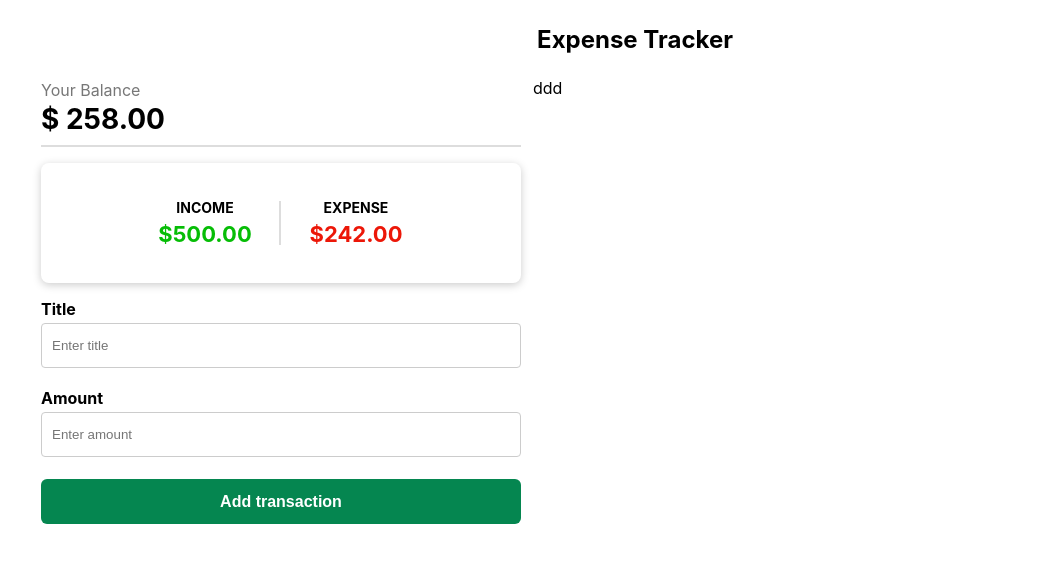
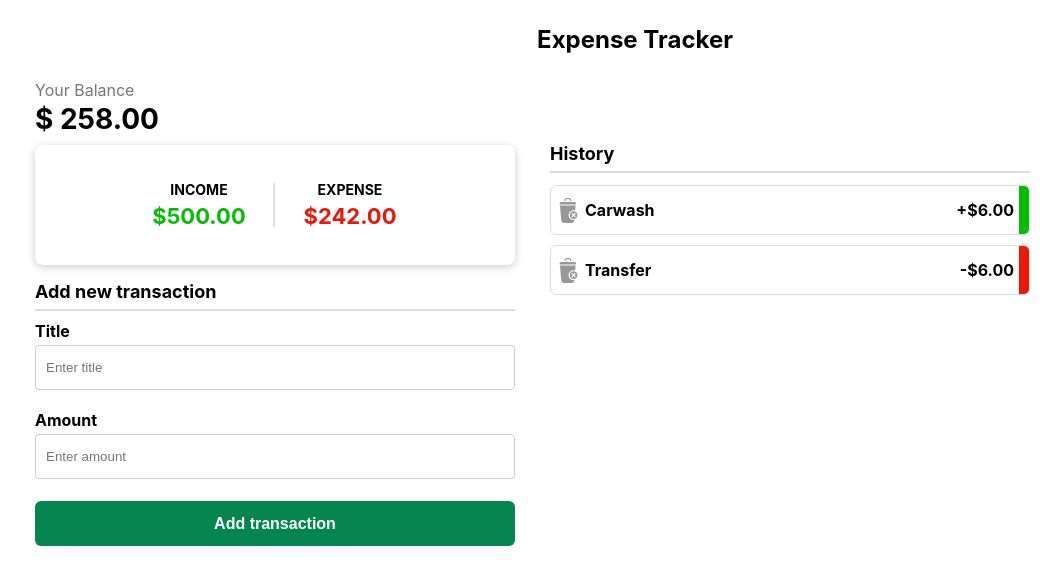
Before and after one commit to masoudtabatabaei/expense-tracker, a React (Create React App) app: page / in a window 1280 px wide. Shown: the top 584 px of the page, without its empty margins (5-1066 px from the left). Built offline with nearby package versions, Linux system fonts and the light colour scheme.

Commit message:
implement TransactionList component

```diff
--- a/src/App.js
+++ b/src/App.js
@@ -1,33 +1,43 @@
-import Header from './components/Header';
-import Balance from './components/Balance';
-import IncomeExpenses from './components/IncomeExpenses';
+import Header from "./components/Header";
+import Balance from "./components/Balance";
+import IncomeExpenses from "./components/IncomeExpenses";
+import TransactionList from "./components/TransactionList";
 
-import './App.scss';
-
+import "./App.scss";
 
 function App() {
   return (
     <>
-      <Header/>
-      <div className='container'>
-        <div className='d-flex expense-container'>
-          <div className='expense__form'>
-            <Balance/>
-            <IncomeExpenses/>
-            <form>
+      <Header />
+      <div className="container">
+        <Balance />
+        <div className="d-flex expense-container">
+          <div className="expense__entry">
+            <IncomeExpenses />
+            <div className="header-title">Add new transaction</div>
+            <form method="POST">
               <label>
-                <div className='input-label'>Title</div>
-                <input className='input' type='text' placeholder='Enter title'/>
+                <div className="input-label">Title</div>
+                <input
+                  className="input"
+                  type="text"
+                  placeholder="Enter title"
+                />
               </label>
               <label>
-                <div className='input-label'>Amount</div>
-                <input className='input' type='text' placeholder='Enter amount'/>
+                <div className="input-label">Amount</div>
+                <input
+                  className="input"
+                  type="text"
+                  placeholder="Enter amount"
+                />
               </label>
-              <button className='fullwidth bold'>Add transaction</button>
+              <button className="fullwidth bold">Add transaction</button>
             </form>
           </div>
-          <div className='expense__history'>
-            ddd
+          <div className="expense__history">
+            <div className="header-title">History</div>
+            <TransactionList />
           </div>
         </div>
       </div>
--- a/src/App.scss
+++ b/src/App.scss
@@ -31,20 +31,28 @@
   font-weight: bold;
 }
 
+.header-title {
+  padding-bottom: 8px;
+  border-bottom: 2px solid #dddddd;
+  font-size: 18px;
+  margin-bottom: 12px;
+  font-weight: bold;
+}
+
 .expense-container {
   & > div {
-    flex: 1;
-    margin: 0 6px;
+    &:first-child {
+      flex: 0 0 40%;
+      margin-right: 35px;
+    }
 
-    &:first-child {
+    &:last-child {
       flex: 0 0 40%;
     }
   }
 
-  .expense__form {
+  .expense__entry {
     form {
-    //   max-width: 420px;
-
       label {
         margin-bottom: 22px;
         display: block;
@@ -65,12 +73,9 @@
   }
 }
 
-
 .balance {
   font-size: 20px;
   padding-bottom: 8px;
-    margin-bottom: 16px;
-    border-bottom: 2px solid #dddddd;
   line-height: 1.3;
 
   & > {
@@ -93,7 +98,8 @@
   margin-bottom: 18px;
   border-radius: 8px;
 
-    .income , .expense {
+  .income,
+  .expense {
     font-size: 20px;
 
     & > div:first-child {
@@ -122,3 +128,45 @@
     }
   }
 }
+
+.inc-exp-items-container {
+  & > div {
+    height: 50px;
+    padding: 0 15px 0 5px;
+    border: 1px solid #dddddd;
+    border-radius: 6px;
+    overflow: hidden;
+    position: relative;
+    justify-content: space-between;
+    align-items: center;
+    margin-bottom: 10px;
+
+    &:after {
+      content: "";
+      position: absolute;
+      top: 0;
+      right: 0;
+      bottom: 0;
+      width: 10px;
+    }
+
+    & .item--title {
+      align-items: center;
+
+      img {
+        width: 25px;
+        margin-right: 4px;
+        vertical-align: middle;
+        opacity: 0.4;
+      }
+    }
+
+    &.inc-item:after {
+      background-color: #06bd06;
+    }
+
+    &.exp-item:after {
+      background-color: #ec1708;
+    }
+  }
+}
--- /dev/null
+++ b/src/components/TransactionList.jsx
@@ -0,0 +1,29 @@
+import React from "react";
+import DeleteIcon from "../assets/img/delete.svg";
+
+const TransactionList = () => {
+  return (
+    <div className="inc-exp-items-container">
+      <div className="d-flex inc-item">
+        <div className="d-flex item--title">
+          <a>
+            <img src={DeleteIcon} />
+          </a>
+          <h4>Carwash</h4>
+        </div>
+        <div className="bold">+$6.00</div>
+      </div>
+      <div className="d-flex exp-item">
+        <div className="d-flex item--title">
+          <a>
+            <img src={DeleteIcon} />
+          </a>
+          <h4>Transfer</h4>
+        </div>
+        <div className="bold">-$6.00</div>
+      </div>
+    </div>
+  );
+};
+
+export default TransactionList;
```
Also changed, not shown: src/assets/img/delete.svg (added). Lines whose indentation alone changed are shown as unchanged.
